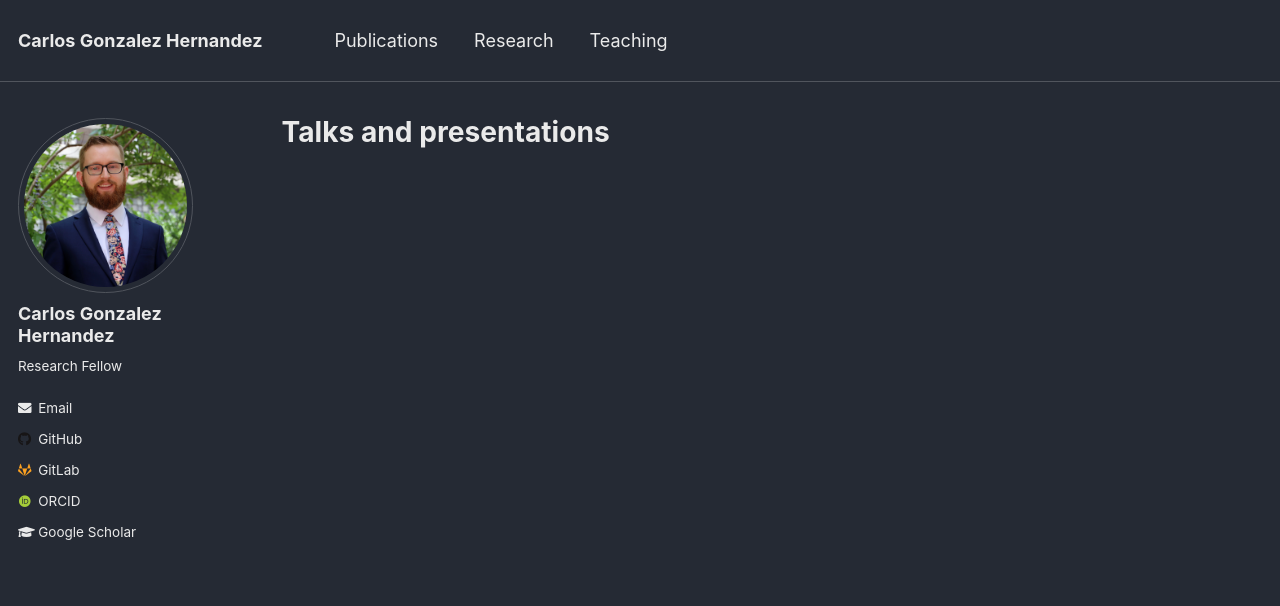
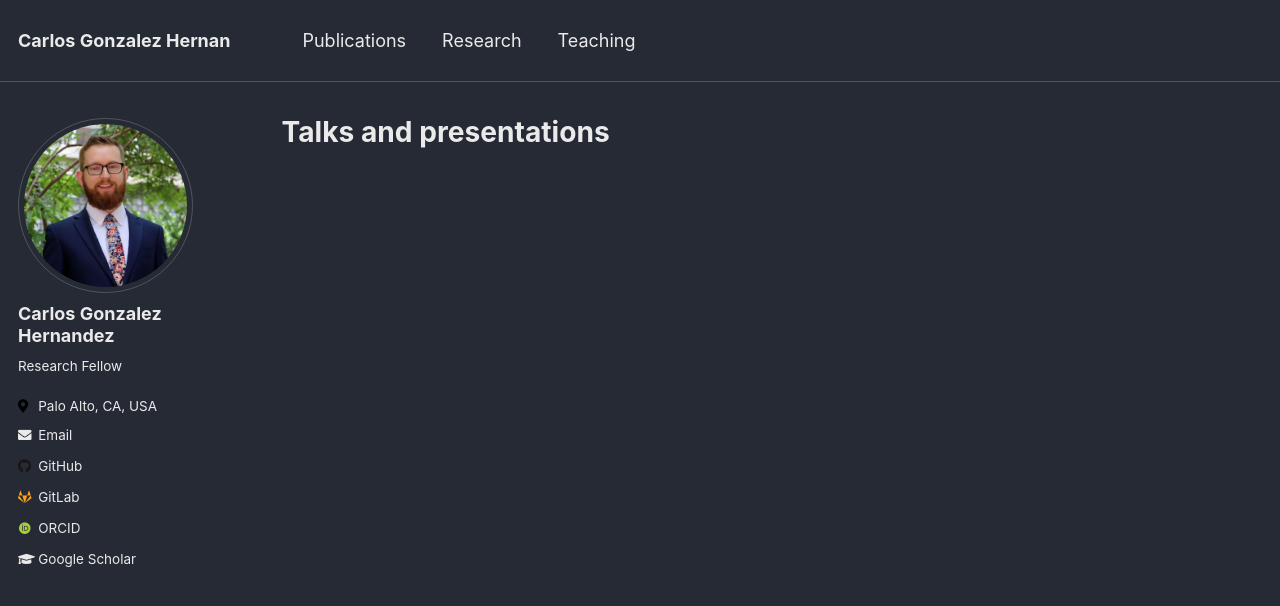
Before and after one commit to cghernan/cghernan.github.io, a Jekyll site: the page built from _pages/talks.html, in a window 1280 px wide. Shown: the top 606 px of the page. Built offline with Jekyll 4.4.1, drawn with Linux system fonts in a browser that asks for light colours; some web fonts are replaced; some of the changed lines change nothing that is shown.

Commit message:
Update _config.yml

```diff
--- a/_config.yml
+++ b/_config.yml
@@ -7,10 +7,10 @@
 
 # Site Settings
 locale                   : "en-US"
-title                    : "Carlos Gonzalez Hernandez"
+title                    : "Carlos Gonzalez Hernan"
 title_separator          : "-"
-name                     : &name "Carlos Gonzalez Hernan"
-description              : &description "Research Fellow"
+name                     : &name "Carlos Gonzalez Hernandez"
+description              : &description "Research Fellow, Department of Aeronautics & Astronautics, Stanford University"
 url                      : https://cghernan.github.io # the base hostname & protocol for your site e.g. "https://mmistakes.github.io"
 baseurl                  : "" # the subpath of your site, e.g. "/blog"
 repository               : "cghernan/cghernan.github.io"
@@ -90,7 +90,7 @@ author:
   name             : "Carlos Gonzalez Hernandez"
   avatar           : "profile.png"
   bio              : "Research Fellow"
-  location         :
+  location         : "Palo Alto, CA, USA"
   employer         :
   pubmed           :
   orcid            : "http://orcid.org/0000-0001-9259-3883"
```
